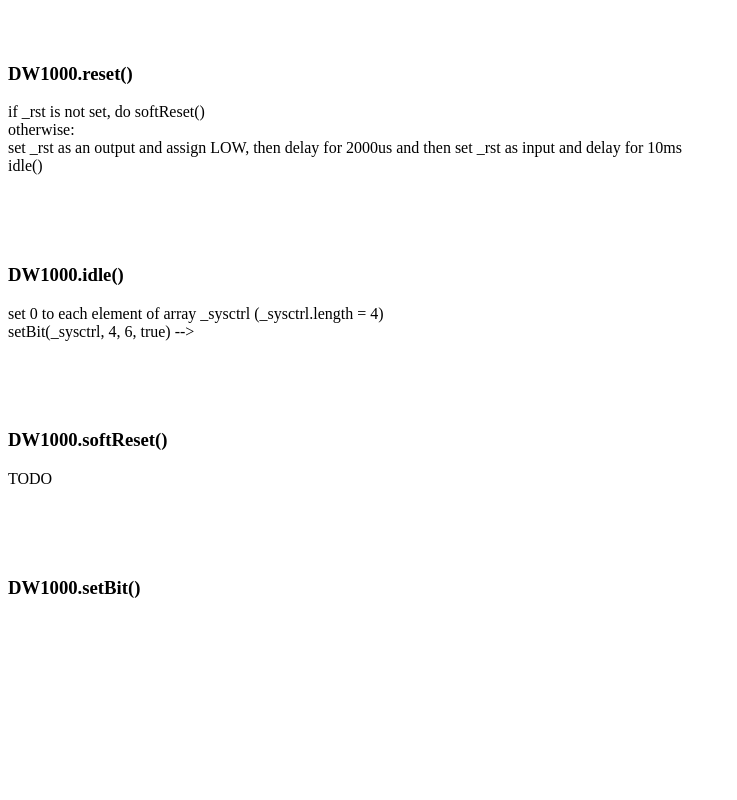
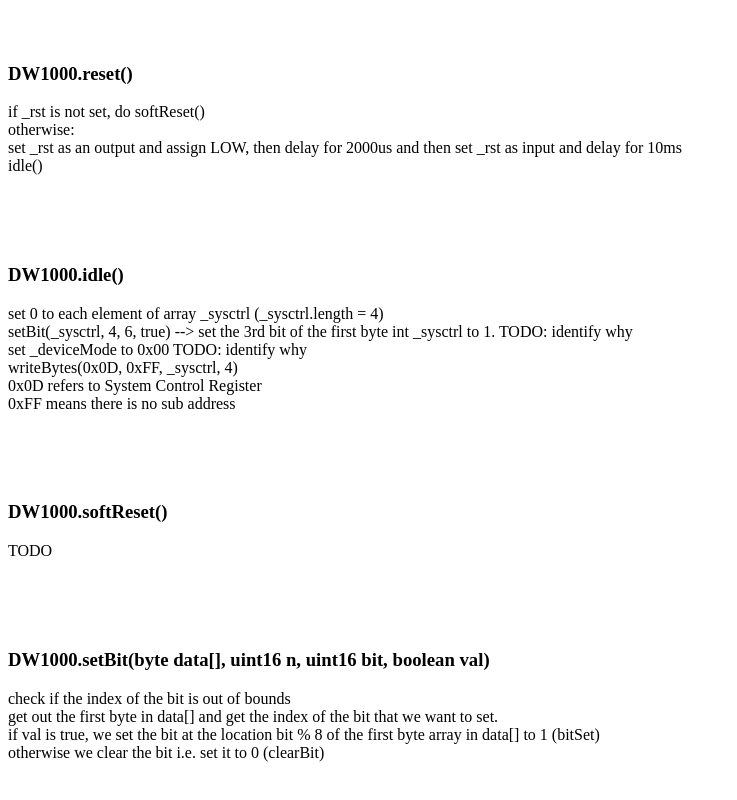
Before and after one commit to oroibala/yryskeldicom, a website: page public/dwLibrary.html in a window 1280 px wide. Shown: the part 1257-2057 px from the top of the page, without its empty margins (0-737 px from the left). Before the commit the page ends 1937 px from the top, so only its background shows below. Drawn offline with Linux system fonts and the light colour scheme.

Commit message:
update all

```diff
--- a/public/dwLibrary.html
+++ b/public/dwLibrary.html
@@ -90,7 +90,10 @@
     <p>
         create a byte array of size 3 (the maximum size of the header), set the the size to 1 and some arbitrary int to 0
         <br>
+
     </p>
+
+
     <br><br><br>
 
     <h3>
@@ -113,8 +116,15 @@
     <p>
         set 0 to each element of array _sysctrl (_sysctrl.length = 4)
         <br>
-        setBit(_sysctrl, 4, 6, true) -->
+        setBit(_sysctrl, 4, 6, true) --> set the 3rd bit of the first byte int _sysctrl to 1. TODO: identify why
         <br>
+        set _deviceMode to 0x00 TODO: identify why
+        <br>
+        writeBytes(0x0D, 0xFF, _sysctrl, 4)
+        <br>
+        0x0D refers to System Control Register
+        <br>
+        0xFF means there is no sub address
 
     </p>
     <br><br><br>
@@ -129,10 +139,16 @@
     <br><br><br>
 
     <h3>
-        DW1000.setBit()
+        DW1000.setBit(byte data[], uint16 n, uint16 bit, boolean val)
     </h3>
     <p>
-
+        check if the index of the bit is out of bounds
+        <br>
+        get out the first byte in data[] and get the index of the bit that we want to set.
+        <br>
+        if val is true, we set the bit at the location bit % 8 of the first byte array in data[] to 1 (bitSet)
+        <br>
+        otherwise we clear the bit i.e. set it to 0 (clearBit)
     </p>
     <br><br><br>
 </body>
```
